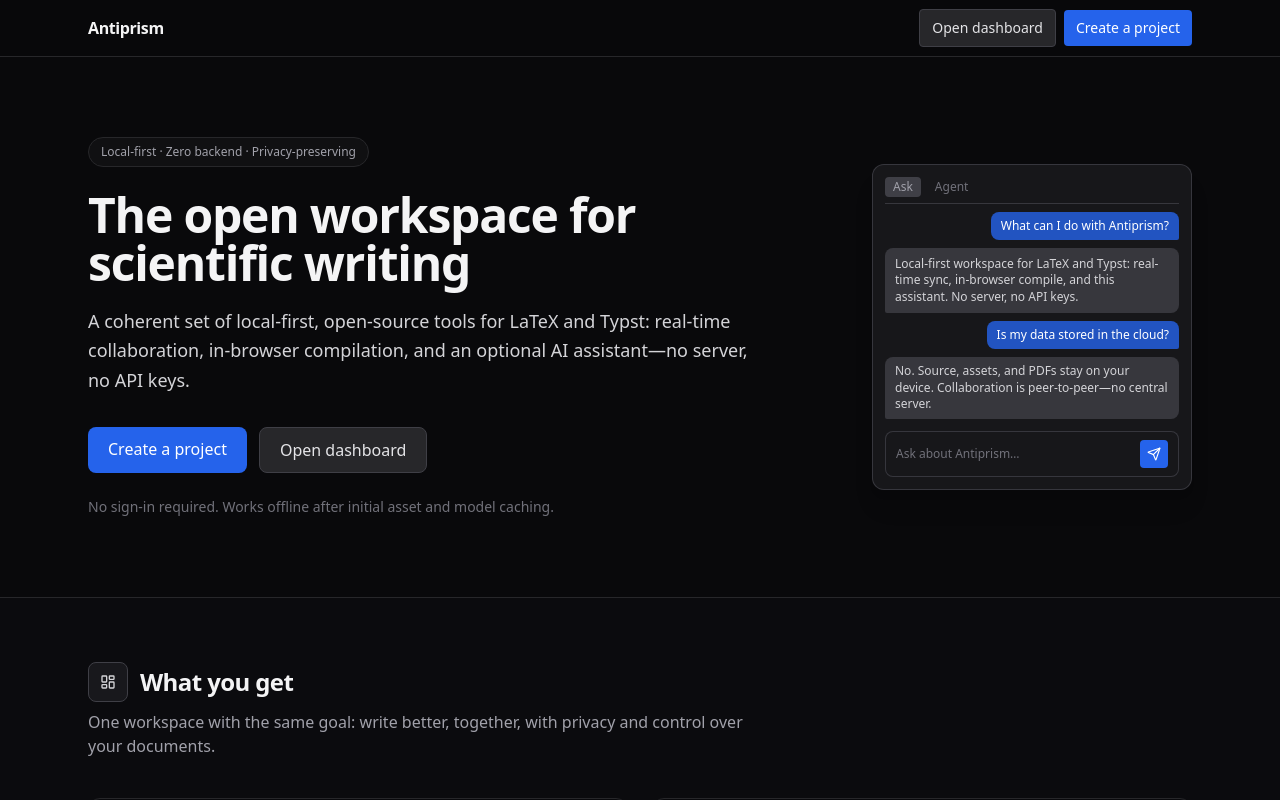
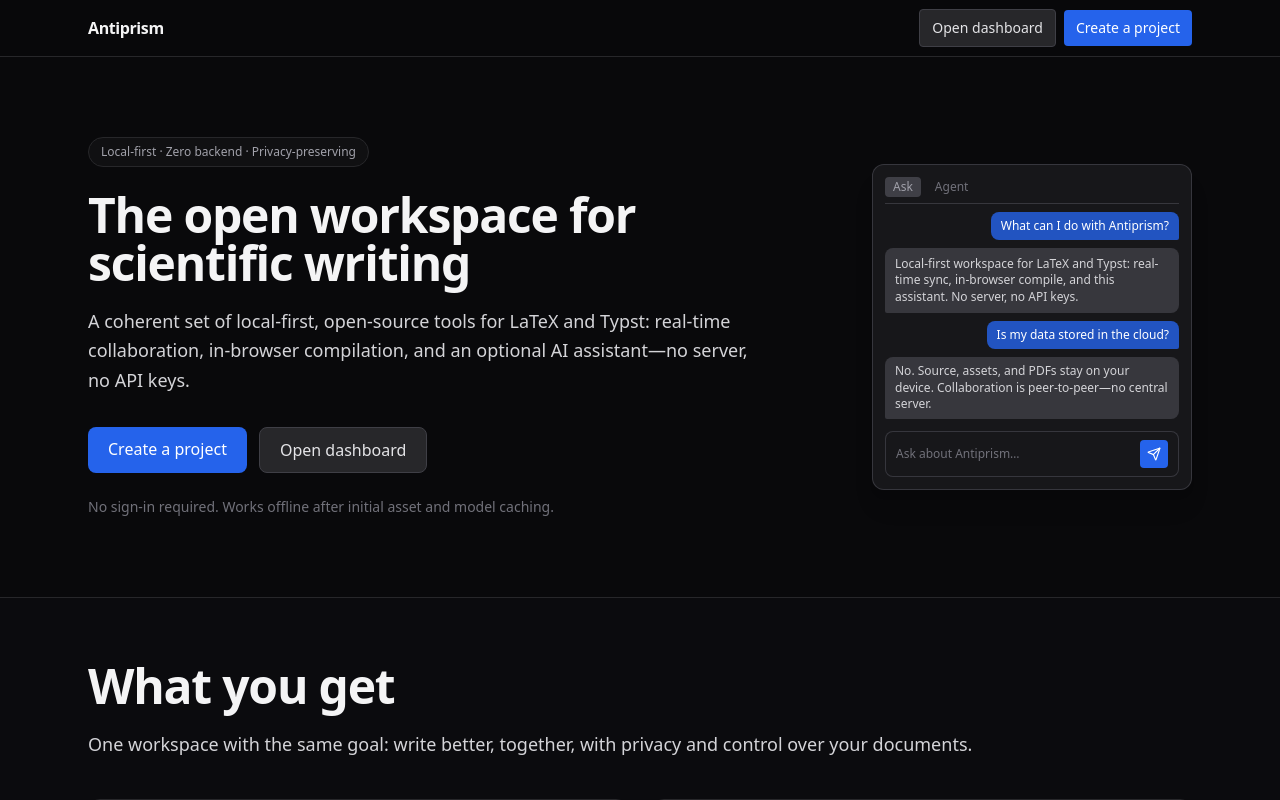
Before and after one commit to lopkiloinm/antiprism, a Next.js app: page /features in a window 1280 px wide. Built offline with nearby package versions, Linux system fonts and the light colour scheme.

Commit message:
Update page.tsx

```diff
--- a/app/features/page.tsx
+++ b/app/features/page.tsx
@@ -9,9 +9,6 @@
   IconShield,
   IconWifiOff,
   IconZap,
-  IconLayoutDashboard,
-  IconEye,
-  IconServer,
   IconArrowRight,
   IconSend,
 } from "@/components/Icons";
@@ -205,15 +202,10 @@
       {/* Tools / What you get */}
       <section className="border-b border-zinc-800 bg-zinc-900/20 py-16">
         <div className="mx-auto max-w-6xl px-6">
-          <div className="flex items-center gap-3">
-            <span className="flex h-10 w-10 items-center justify-center rounded-lg border border-zinc-700 bg-zinc-800/50 text-zinc-300">
-              <IconLayoutDashboard />
-            </span>
-            <h2 className="text-2xl font-semibold tracking-tight text-zinc-100">
+          <h2 className="text-4xl font-semibold leading-tight tracking-tight text-zinc-100 sm:text-5xl">
             What you get
           </h2>
-          </div>
-          <p className="mt-2 max-w-2xl text-zinc-400">
+          <p className="mt-5 text-lg leading-relaxed text-zinc-300">
             One workspace with the same goal: write better, together, with
             privacy and control over your documents.
           </p>
@@ -433,15 +425,10 @@
       {/* At a glance */}
       <section className="border-b border-zinc-800 py-16">
         <div className="mx-auto max-w-6xl px-6">
-          <div className="flex items-center gap-3">
-            <span className="flex h-10 w-10 items-center justify-center rounded-lg border border-zinc-700 bg-zinc-800/50 text-zinc-300">
-              <IconEye />
-            </span>
-            <h2 className="text-2xl font-semibold tracking-tight text-zinc-100">
+          <h2 className="text-4xl font-semibold leading-tight tracking-tight text-zinc-100 sm:text-5xl">
             Antiprism at a glance
           </h2>
-          </div>
-          <p className="mt-2 max-w-2xl text-zinc-400">
+          <p className="mt-5 text-lg leading-relaxed text-zinc-300">
             Antiprism is built on a simple idea: scientific writing deserves
             tools that are private, fast, and work where you do—without locking
             you into a cloud or a single device.
@@ -465,15 +452,10 @@
       {/* How it works / Single workspace */}
       <section className="border-b border-zinc-800 bg-zinc-900/20 py-16">
         <div className="mx-auto max-w-6xl px-6">
-          <div className="flex items-center gap-3">
-            <span className="flex h-10 w-10 items-center justify-center rounded-lg border border-zinc-700 bg-zinc-800/50 text-zinc-300">
-              <IconServer />
-            </span>
-            <h2 className="text-2xl font-semibold tracking-tight text-zinc-100">
+          <h2 className="text-4xl font-semibold leading-tight tracking-tight text-zinc-100 sm:text-5xl">
             One workspace, no backend
           </h2>
-          </div>
-          <p className="mt-2 max-w-2xl text-zinc-400">
+          <p className="mt-5 text-lg leading-relaxed text-zinc-300">
             No server to run, no API keys to manage. Compile in the browser,
             collaborate over WebRTC, and keep your data on your device.
           </p>
@@ -498,10 +480,10 @@
       <section className="py-16">
         <div className="mx-auto max-w-6xl px-6">
           <div className="rounded-2xl border border-zinc-800 bg-zinc-900/40 p-8 sm:p-10">
-            <h2 className="text-xl font-semibold tracking-tight text-zinc-100">
+            <h2 className="text-4xl font-semibold leading-tight tracking-tight text-zinc-100 sm:text-5xl">
               Ready to try it?
             </h2>
-            <p className="mt-2 text-zinc-400">
+            <p className="mt-5 text-lg leading-relaxed text-zinc-300">
               Create a project and start writing. No account required.
             </p>
             <div className="mt-6 flex flex-wrap gap-3">
```
Lines whose indentation alone changed are shown as unchanged.
